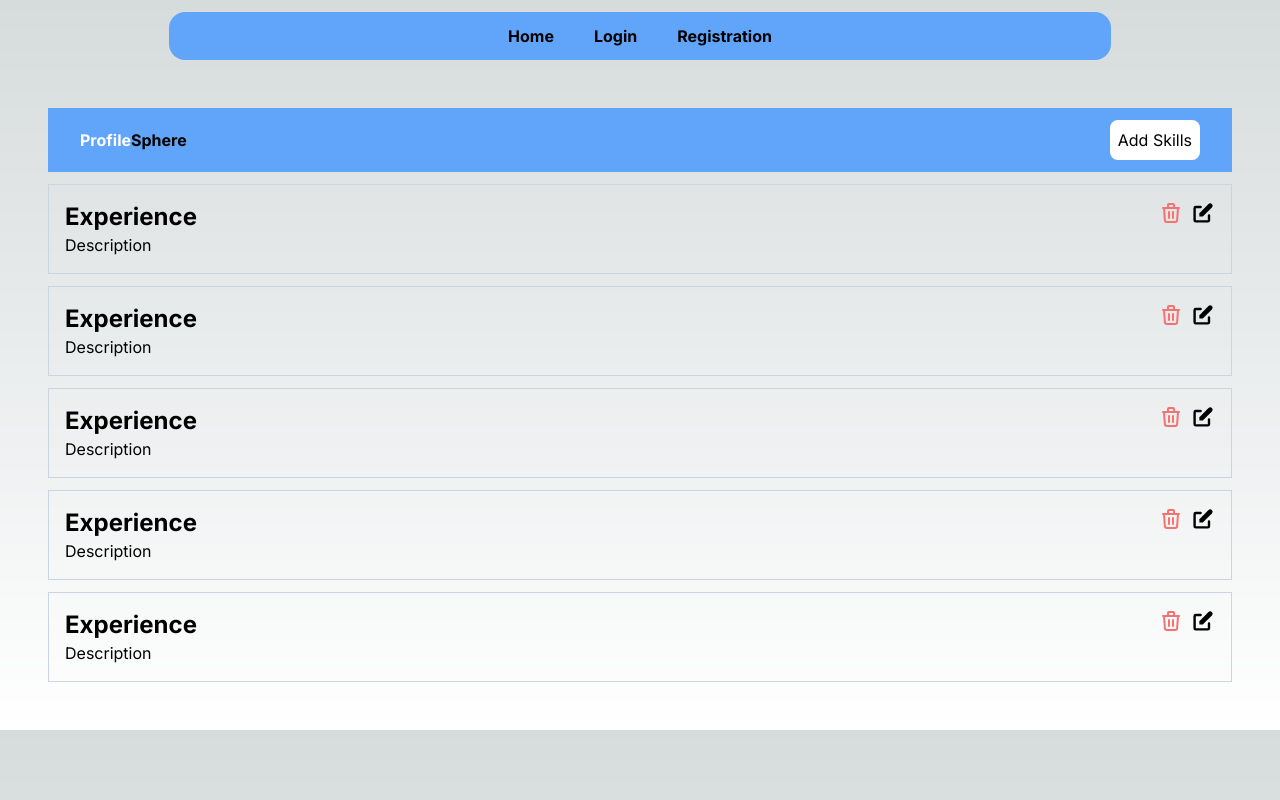
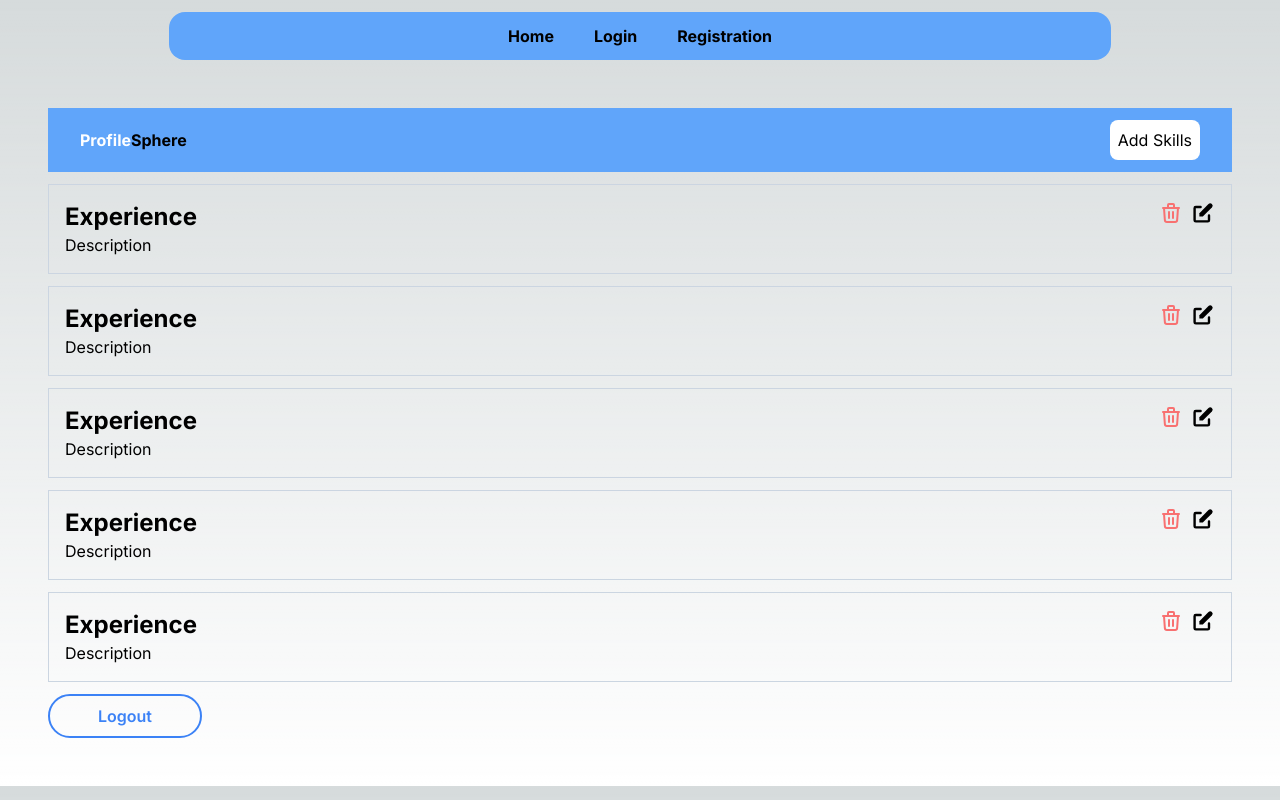
Before and after one commit to Jagtap01sumit/ProfileSphere, a Next.js app: page /profile in a window 1280 px wide. Built offline with nearby package versions, Linux system fonts and the light colour scheme.

Commit message:
logout function

```diff
--- /dev/null
+++ b/src/app/api/users/logout/route.ts
@@ -0,0 +1,16 @@
+import { NextResponse } from "next/server";
+
+export async function GET() {
+    try {
+        const response = NextResponse.json({
+            message: "Logout successfully",
+            success: true,
+        })
+        response.cookies.set("token","",{
+            httpOnly:true,expires:new Date(0)
+        })
+        return response;
+    } catch (error: any) {
+        return NextResponse.json({ error: error.message }, { status: 500 })
+    }
+}
--- a/src/app/profile/page.js
+++ b/src/app/profile/page.js
@@ -1,19 +1,38 @@
+"use client";
+import axios from "axios";
+import Link from "next/link";
 import React from "react";
 import TopicList from "@/components/TopicList";
 import Navbar from "@/components/Prof_Navbar";
-
+import { toast } from "react-hot-toast";
+import { useRouter } from "next/navigation";
 export default function page() {
+  const router = useRouter();
+  const logout = async () => {
+    try {
+      await axios.get("api/users/logout");
+      toast.success("logout successfully");
+      router.push("/login");
+    } catch (error) {
+      console.log(error.message);
+      toast.error(error.message);
+    }
+  };
   return (
-    <main  className="m-12">
-
-
+    <main className="m-12">
       <Navbar />
       <TopicList />
       <TopicList />
       <TopicList />
       <TopicList />
+
       <TopicList />
-
+      <button
+        onClick={logout}
+        className="border-2  text-blue-500 border-blue-500 rounded-full px-12 py-2 inline-block font-semibold hover:bg-blue-500 hover:text-white"
+      >
+        Logout
+      </button>
     </main>
   );
 }
--- a/src/components/RegistrationFrom.jsx
+++ b/src/components/RegistrationFrom.jsx
@@ -38,8 +38,10 @@ export default function RegistrationForm() {
             setLoading(true);
             const response = await axios.post("/api/users/signup", user);
             console.log("Signup success", response.data);
+            console.log("!");
             router.push("/login");
-            console.log("hello")
+            console.log("2");
+
         } catch (error) {
             console.log("Signup failed", error.message);
 
@@ -73,7 +75,7 @@ export default function RegistrationForm() {
                         </div>
                         <div className="py-10 px-10 w-full flex flex-col items-center justify-center ">
 
-                            <h1 className="text-5xl font-bold text-blue-500 mb-2">{loading ? "Processing" : "Registration"}</h1>
+                            <h1 className="text-5xl font-bold text-blue-500 mb-2">{loading ? "Processing" : "Signup"}</h1>
                             <div className="border-2 w-10 border-blue-500 inline-block mb-8"></div>
 
 
```
Also changed, not shown: src/app/api/users/signup/route.ts (+10 -9 lines). Lines whose indentation alone changed are shown as unchanged.
